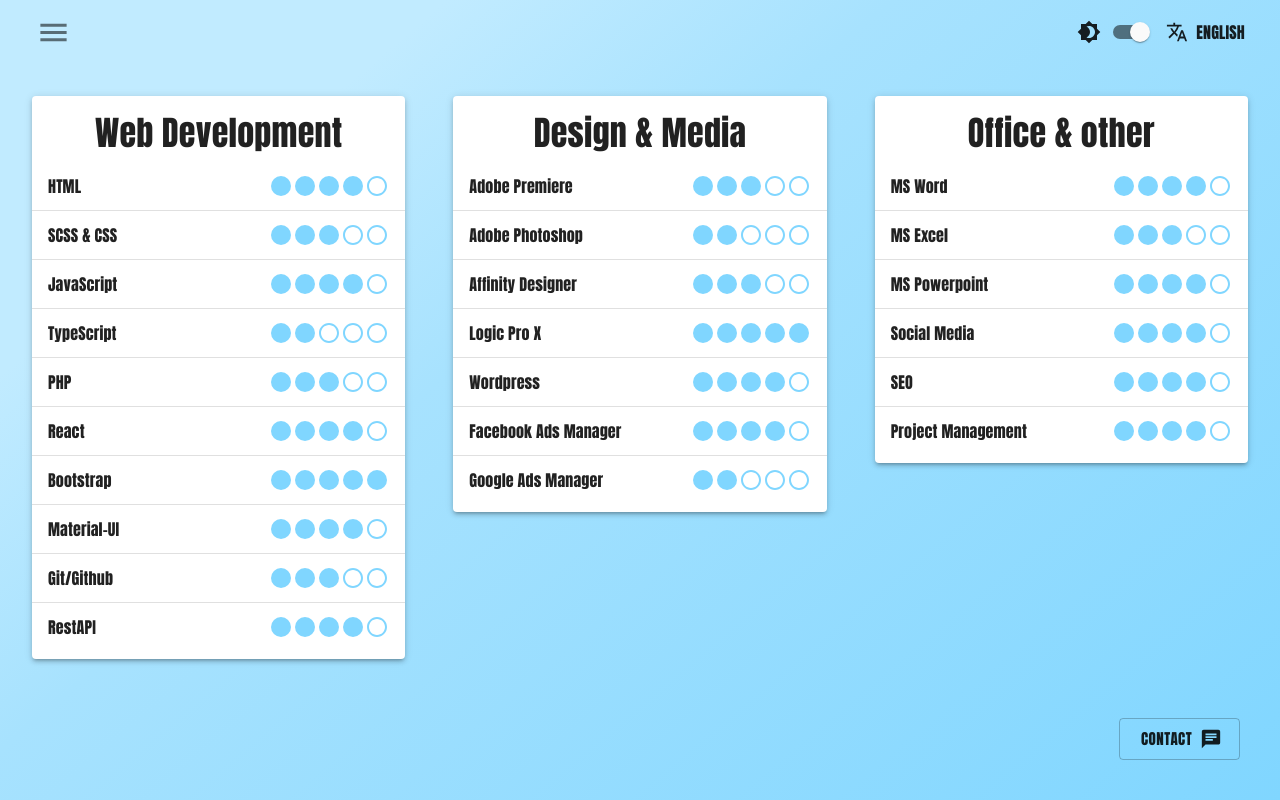
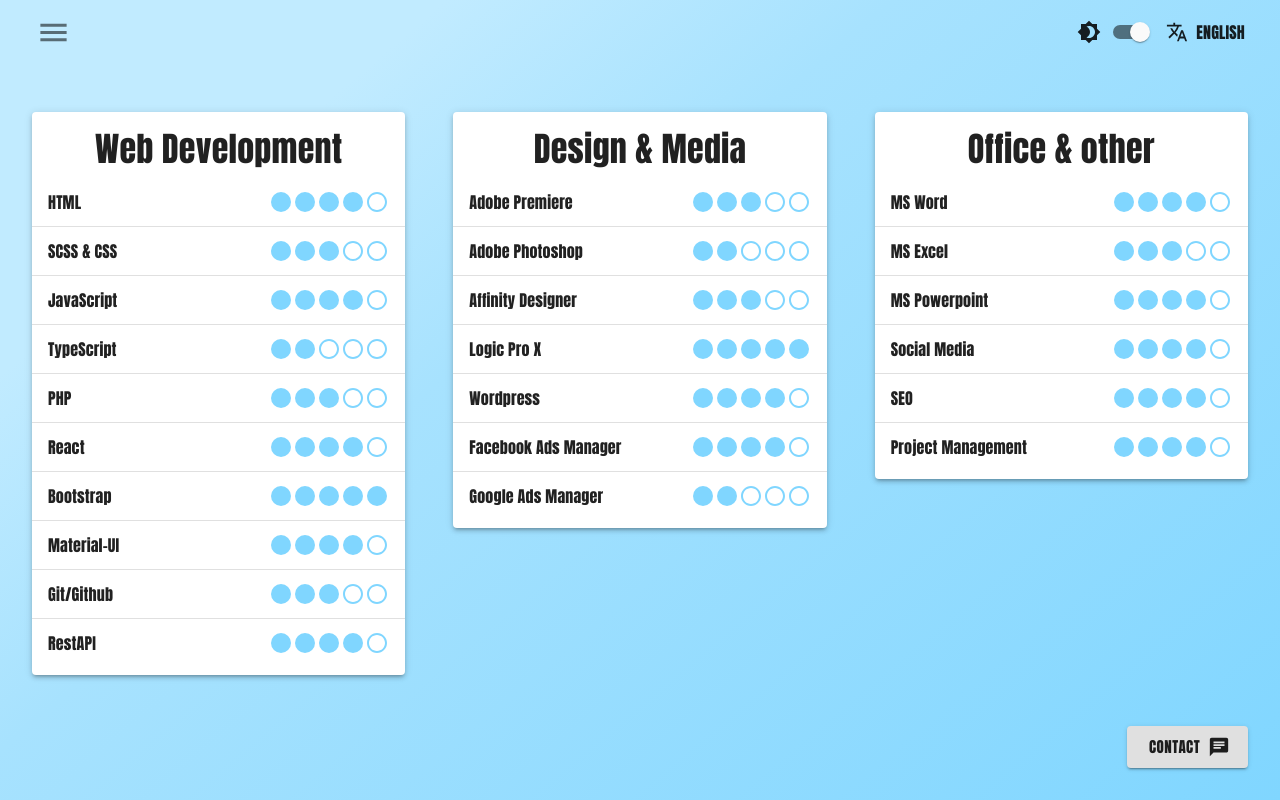
Before and after one commit to Julian-Kl/personal-portfolio, a React (Create React App) app: page /skills in a window 1280 px wide. Built offline with nearby package versions, Linux system fonts and the light colour scheme; a web font is replaced by a local one.

Commit message:
Responsive Adjustments
- Maxwidth
- Bottom nav
- Contact button
- Site scroll container

```diff
--- a/src/App.tsx
+++ b/src/App.tsx
@@ -1,25 +1,54 @@
 import React, { useContext } from 'react';
 import './css/App.scss';
 import { BrowserRouter as Router, Route } from 'react-router-dom';
+import { makeStyles, Theme, createStyles } from '@material-ui/core/styles';
 import { Navbar } from './domain/navbar/Navbar';
+import { BottomNav } from './domain/bottomnav/BottomNav';
 import { ContactButton } from './components/ContactButton';
 import { About } from './domain/about/about';
 import { Skills } from './domain/skills/Skills';
 
+const useStyles = makeStyles((theme: Theme) =>
+  createStyles({
+    siteContainter: {
+      maxWidth: '1620px',
+      marginLeft: 'auto',
+      marginRight: 'auto'
+    },
+    scrollContainer: {
+      overflow: 'scroll',
+      height: '90%',
+      width: '100%',
+      maxWidth: '1620px',
+      display: 'block',
+      position: 'absolute',
+      bottom: '0',
+      marginLeft: 'auto',
+      marginRight: 'auto'
+    }
+  }),
+);
+
 const App: React.FC = () => {
+  const classes = useStyles();
 
   return (
+    <div className={classes.siteContainter}>
       <Router>
-        <Navbar/>
+      <Navbar />
+      <div className={classes.scrollContainer}>
         <Route path="/about">
-            <ContactButton />
           <About />
         </Route>
         <Route path="/skills">
           <Skills />
-            <ContactButton/>
         </Route>
+      </div>
+      <BottomNav>
+        <ContactButton />
+      </BottomNav>
     </Router>
+    </div>
   );
 }
 
--- a/src/components/ContactButton.tsx
+++ b/src/components/ContactButton.tsx
@@ -1,37 +1,16 @@
 import React, { useContext } from 'react';
 import Button from '@material-ui/core/Button';
-import { makeStyles, Theme, createStyles } from '@material-ui/core/styles';
-import Box from '@material-ui/core/Box';
 import ChatIcon from '@material-ui/icons/Chat';
 import { LanguageContext } from '../contexts/LanguageContext';
 
-const useStyles = makeStyles((theme: Theme) =>
-  createStyles({
-    contactButton: {
-      position: 'absolute',
-      [theme.breakpoints.down('sm')]: {
-        bottom: '40px',
-        right: '40px'
-      },
-      [theme.breakpoints.up('sm')]: {
-        bottom: '40px',
-        right: '40px'
-      },
-    }
-  })
-);
-
 
 export const ContactButton: React.FC = (props) => {
-  const classes = useStyles();
   const languageContext = useContext(LanguageContext);
 
   const contactButton = languageContext?.dictionary.contactButton;
 
   return (
-    <Box className={classes.contactButton}>
-      <Button endIcon={<ChatIcon />} variant="outlined" size="large">
-        {contactButton}</Button>
-    </Box>
+    <Button endIcon={<ChatIcon />} variant="contained" size="large">
+      {contactButton}</Button>
   );
 }
--- a/src/components/SkillCard.tsx
+++ b/src/components/SkillCard.tsx
@@ -1,6 +1,4 @@
 import React, { useContext } from 'react';
-import Card from '@material-ui/core/Card';
-import CardContent from '@material-ui/core/CardContent';
 import Divider from '@material-ui/core/Divider';
 import Typography from '@material-ui/core/Typography';
 import { makeStyles, Theme, createStyles } from '@material-ui/core/styles';
@@ -8,9 +6,6 @@
 import Box from '@material-ui/core/Box';
 import List from '@material-ui/core/List';
 import ListItem from '@material-ui/core/ListItem';
-import ListItemAvatar from '@material-ui/core/ListItemAvatar';
-import ListItemIcon from '@material-ui/core/ListItemIcon';
-import ListItemSecondaryAction from '@material-ui/core/ListItemSecondaryAction';
 import ListItemText from '@material-ui/core/ListItemText';
 import RadioButtonUncheckedIcon from '@material-ui/icons/RadioButtonUnchecked';
 import Brightness1Icon from '@material-ui/icons/Brightness1';
--- /dev/null
+++ b/src/domain/bottomnav/BottomNav.tsx
@@ -0,0 +1,35 @@
+import React from 'react';
+import { makeStyles, Theme, createStyles } from '@material-ui/core/styles';
+import Box from '@material-ui/core/Box';
+
+const useStyles = makeStyles((theme: Theme) =>
+  createStyles({
+    bottomNav: {
+      position: 'absolute',
+        bottom: '0px',
+      [theme.breakpoints.down('md')]: {
+        display: 'none'
+      },
+      [theme.breakpoints.up('md')]: {
+        width: '100%'
+      },
+      [theme.breakpoints.between(1620, 1920)]: {
+        width: '1620px',
+      },
+      [theme.breakpoints.up('xl')]: {
+        width: '1620px',
+      }
+    }
+  })
+);
+
+
+export const BottomNav: React.FC = (props) => {
+  const classes = useStyles();
+
+  return (
+    <Box mx="auto" p={4} display="flex" flexDirection="row-reverse" className={classes.bottomNav}>
+        {props.children}
+    </Box>
+  );
+}
--- a/src/domain/navbar/Navbar.tsx
+++ b/src/domain/navbar/Navbar.tsx
@@ -14,6 +14,7 @@
 import TranslateIcon from '@material-ui/icons/Translate';
 import { ThemeContext } from '../../contexts/ThemeContext';
 import { LanguageContext } from '../../contexts/LanguageContext';
+import { ContactButton } from '../../components/ContactButton';
 
 const useStyles = makeStyles((theme: Theme) =>
   createStyles({
@@ -41,6 +42,11 @@
         width: '20ch',
       }
     },
+    contactButton: {
+      [theme.breakpoints.up('lg')]: {
+        display: 'none'
+      }
+    }
   }),
 );
 
@@ -70,8 +76,8 @@
   };
 
   const changeTheme = () => {
-    if(themeContext){
-      if(themeContext.theme === 'dark'){
+    if (themeContext) {
+      if (themeContext.theme === 'dark') {
         setThemeToggle(false)
         themeContext.setTheme('light')
       } else {
@@ -84,8 +90,8 @@
   };
 
   useEffect(() => {
-    if(themeContext){
-      if(themeContext.theme === 'dark'){
+    if (themeContext) {
+      if (themeContext.theme === 'dark') {
         setThemeToggle(false)
       } else {
         setThemeToggle(true)
@@ -96,7 +102,7 @@
   });
 
   let languageLabel = 'Language';
-  if (languageContext?.userLanguage === 'en'){
+  if (languageContext?.userLanguage === 'en') {
     languageLabel = 'English';
   } else {
     languageLabel = 'Deutsch';
@@ -104,6 +110,15 @@
 
   const changeLanguage = (props: string) => {
     languageContext?.setUserLanguage(props)
+  }
+
+  const renderContactButton = () => {
+
+    return (
+      <Box mx="auto" className={classes.contactButton}>
+        <ContactButton />
+      </Box>
+    );
   }
 
   return (
@@ -129,6 +144,7 @@
           <MenuItem onClick={handleClose}>Portfolio</MenuItem>
           <MenuItem onClick={handleClose}>Contact</MenuItem>
         </Menu>
+        {renderContactButton()}
         <div className={classes.grow} />
         <Brightness4Icon onClick={changeTheme} />
         <FormControl>
```
Also changed, not shown: 1 other file (tests, documents, lock files or other folders). Lines whose indentation alone changed are shown as unchanged.
